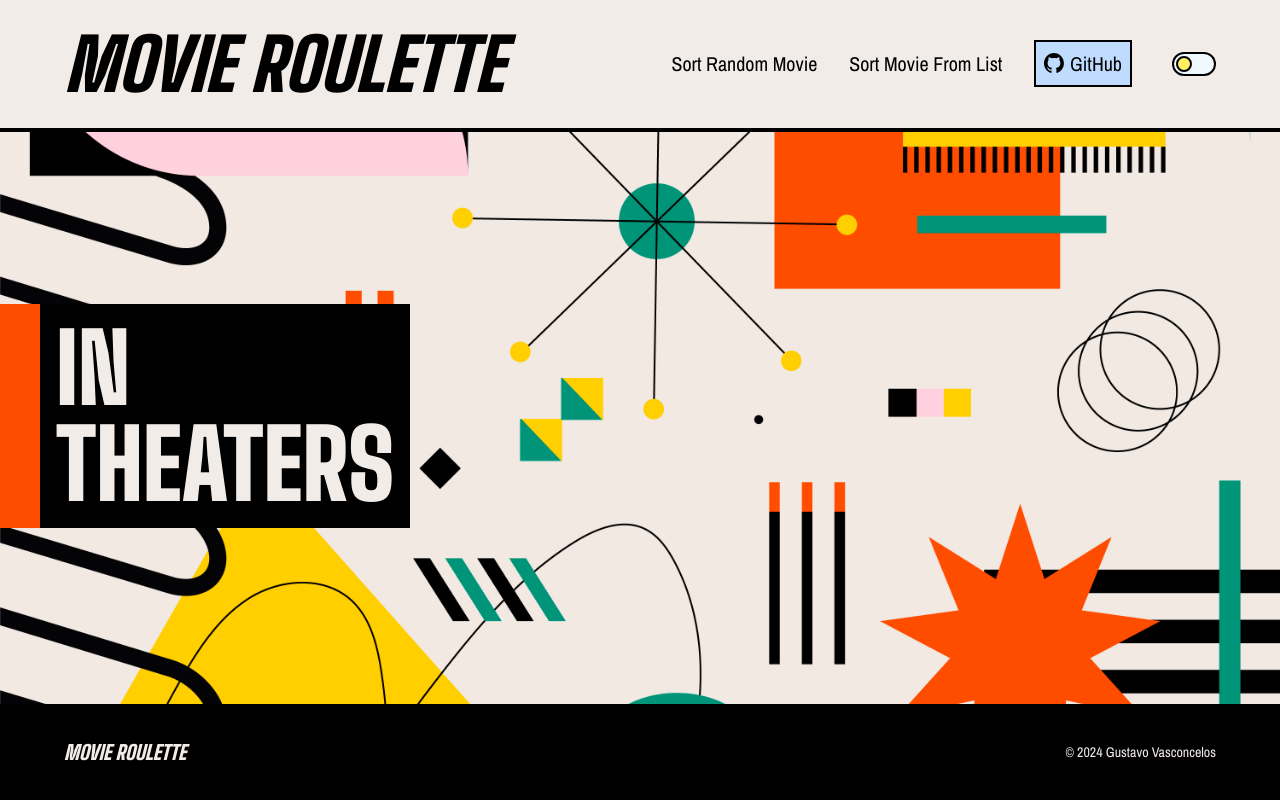
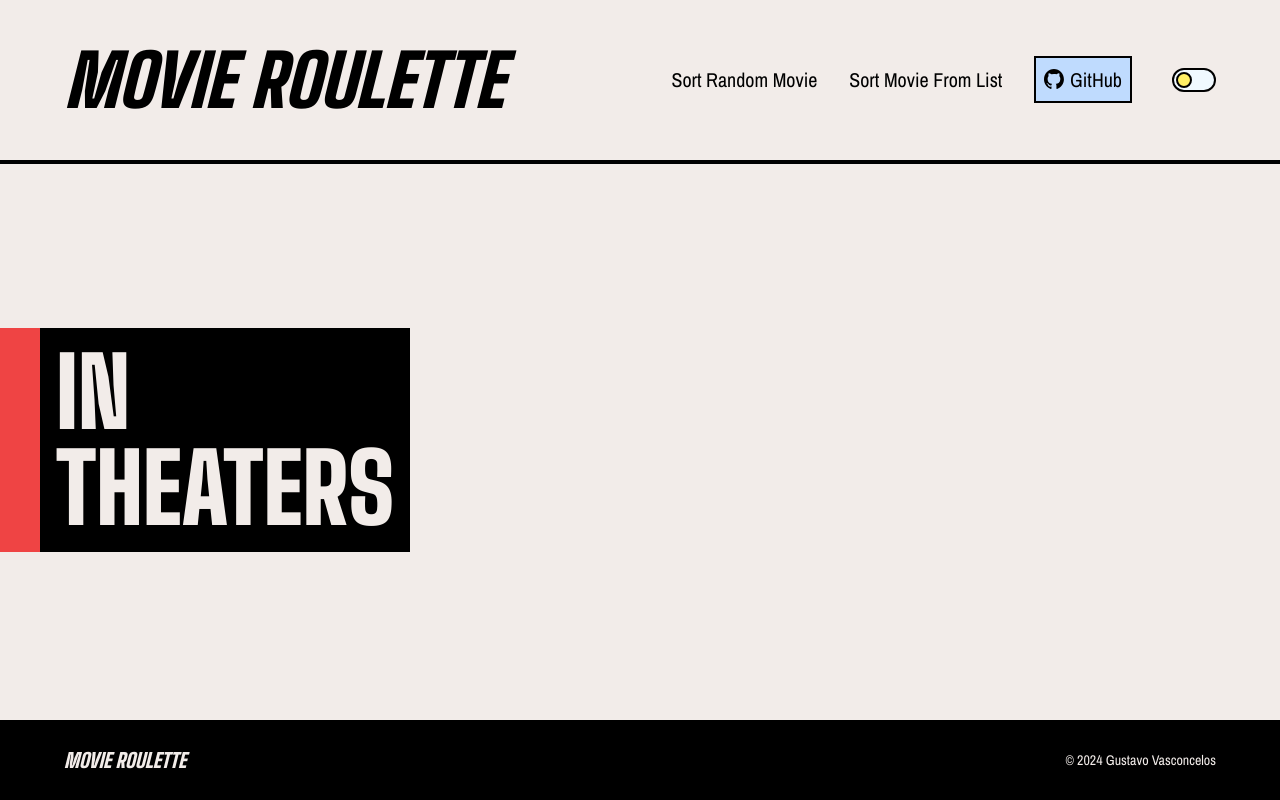
Before and after one commit to gusvsconcelos/movie-roulette, a React (Vite) app: page /#/ in a window 1280 px wide. Built offline with nearby package versions, Linux system fonts and the light colour scheme; no server answers.

Commit message:
design adjustments

```diff
--- a/src/components/layout/Footer.tsx
+++ b/src/components/layout/Footer.tsx
@@ -2,7 +2,7 @@ import { Title } from '../ui/Title';
 
 export function Footer() {
   return (
-    <footer className='flex justify-center items-center p-12 bg-black'>
+    <footer className='flex justify-center items-center p-10 bg-black'>
       <Title styles='absolute left-16 text-white-alt text-xl' />
       <p className='absolute right-16 text-sm font-ui text-white-alt antialiased hover:underline underline-offset-4'>
         &copy; {new Date().getFullYear()}{' '}
--- a/src/components/layout/Header.tsx
+++ b/src/components/layout/Header.tsx
@@ -4,7 +4,7 @@ import { ToggleSwitch } from '../ui/ToggleSwitch';
 
 export function Header() {
   return (
-    <header className='flex justify-center items-center p-16 bg-white-alt shadow-header'>
+    <header className='flex justify-center items-center p-20 bg-white-alt shadow-header'>
       <Title styles='absolute left-16 text-7xl text-black' />
       <Nav />
       <ToggleSwitch />
--- a/src/components/layout/Layout.tsx
+++ b/src/components/layout/Layout.tsx
@@ -6,7 +6,7 @@ export function Layout() {
   return (
     <>
       <Header />
-      <main className='flex flex-col justify-center items-center min-h-[calc(100vh-224px)]'>
+      <main className='flex flex-col justify-center items-center min-h-[calc(100vh-240px)]'>
         <Outlet />
       </main>
       <Footer />
--- a/src/components/ui/Card.tsx
+++ b/src/components/ui/Card.tsx
@@ -13,15 +13,15 @@ interface props {
 
 export function Card(prop: props) {
   return (
-    <article className='flex justify-center items-center w-fit h-fit min-w-[425px] m-2 p-4 border-4 border-black bg-white-alt shadow-brute'>
+    <article className='flex justify-center items-center w-fit h-fit min-w-96 m-2 p-3 border-4 border-black bg-white-alt shadow-brute'>
       {/* Movie poster */}
       <div className='relative w-56 h-80 m-1'>
-        <div className='absolute top-8 left-4 w-[197px] h-[276px] border-2 border-black'></div>
+        <div className='absolute top-8 left-5 w-48 h-72 border-2 border-black'></div>
 
         <img
           src={prop.poster}
           alt='Poster Placeholder'
-          className='absolute top-5 left-2 w-48 h-[275px]'
+          className='absolute top-5 left-2 w-48 h-72 border-2 border-black'
           id='poster'
         />
       </div>
--- a/src/components/ui/Rating.tsx
+++ b/src/components/ui/Rating.tsx
@@ -10,12 +10,12 @@ export function Rating({ rate }: { rate: number }) {
         <FaStar key={i} className='mr-2' />
       ) : (
         <FaRegStar key={i} className='mr-2' />
-      )
+      ),
     );
   }
 
   return (
-    <div className='inline-flex mt-4 text-orange-600 text-[1.7rem] drop-shadow-outline'>
+    <div className='inline-flex mt-4 text-red-500 text-[1.7rem] drop-shadow-outline'>
       {stars}
     </div>
   );
--- a/src/components/ui/Title.tsx
+++ b/src/components/ui/Title.tsx
@@ -11,7 +11,7 @@ export function Title({ styles }: { styles: string }) {
 export function InTheater() {
   return (
     <h1
-      className={`absolute left-[2.5rem] top-100 p-4 text-white-alt font-title font-black text-8xl antialiased bg-black shadow-[-40px_0] shadow-[#FF4D00]`}>
+      className={`absolute left-[2.5rem] top-100 p-4 text-white-alt font-title font-black text-8xl antialiased bg-black shadow-[-40px_0] shadow-red-500`}>
       IN <br /> THEATERS
     </h1>
   );
@@ -20,7 +20,7 @@ export function InTheater() {
 export function RandomMovie() {
   return (
     <h1
-      className={`absolute left-[2.5rem] top-100 p-4 text-white-alt font-title font-black text-8xl antialiased bg-black shadow-[-40px_0] shadow-[#FF4D00]`}>
+      className={`absolute left-[2.5rem] top-100 p-4 text-white-alt font-title font-black text-8xl antialiased bg-black shadow-[-40px_0] shadow-red-500`}>
       RANDOM <br /> SORTING
     </h1>
   );
@@ -29,7 +29,7 @@ export function RandomMovie() {
 export function ListSorting() {
   return (
     <h1
-      className={`absolute left-[2.5rem] top-100 p-4 text-white-alt font-title font-black text-8xl antialiased bg-black shadow-[-40px_0] shadow-[#FF4D00]`}>
+      className={`absolute left-[2.5rem] top-100 p-4 text-white-alt font-title font-black text-8xl antialiased bg-black shadow-[-40px_0] shadow-red-500`}>
       LIST <br /> SORTING
     </h1>
   );
--- a/src/pages/home.tsx
+++ b/src/pages/home.tsx
@@ -6,7 +6,7 @@ import { InTheater } from '../components/ui/Title';
 interface Movie {
   index: number;
   poster: string;
-  name: string;
+  title: string;
   date: string;
   director: string;
   genres: string;
@@ -18,7 +18,7 @@ export function Home() {
   const [movie, setMovie] = useState<Movie>({
     index: 0,
     poster: '',
-    name: 'Movie Name',
+    title: 'Movie Name',
     date: '01-01-1970',
     director: 'Movie Diector',
     genres: 'Genres',
@@ -43,7 +43,7 @@ export function Home() {
 
         const response = await fetch(
           'https://api.themoviedb.org/3/movie/now_playing?language=en-US&page=1',
-          options
+          options,
         );
         const data = await response.json();
 
@@ -53,7 +53,7 @@ export function Home() {
 
         const poster: string = data.results[index].poster_path;
 
-        const movieTitle: string =
+        const title: string =
           data.results[index].title.includes(':') &&
           data.results[index].title.length > 20
             ? data.results[index].title.split(':')[0]
@@ -64,7 +64,7 @@ export function Home() {
 
         const creditsResponse = await fetch(
           `https://api.themoviedb.org/3/movie/${movieID}/credits?language=en-US`,
-          options
+          options,
         );
         const credits = await creditsResponse.json();
 
@@ -73,7 +73,7 @@ export function Home() {
 
         const detailsResponse = await fetch(
           `https://api.themoviedb.org/3/movie/${movieID}?language=en-US`,
-          options
+          options,
         );
         const details = await detailsResponse.json();
 
@@ -86,7 +86,7 @@ export function Home() {
         setMovie((prevMovie) => ({
           ...prevMovie,
           poster: poster,
-          name: movieTitle,
+          title: title,
           date: date,
           director: director ? director.name : 'Unknown',
           genres: genres,
@@ -139,7 +139,7 @@ export function Home() {
               ? `https://image.tmdb.org/t/p/original/${movie.poster}`
               : 'src/assets/images/movie-poster-placeholder.jpg'
           }
-          movie={movie.name}
+          movie={movie.title}
           director={movie.director}
           genres={movie.genres}
           date={movie.date}
--- a/src/styles/index.css
+++ b/src/styles/index.css
@@ -12,9 +12,9 @@
 
 #root {
   background-color: #f2ece9;
-  background-image: url('src/assets/images/background-light.jpg');
+  /* background-image: url('src/assets/images/background-light.jpg'); */
   background-repeat: no-repeat;
-  background-size: cover;
+  background-size: auto;
   background-position: center;
   background-attachment: fixed;
   overflow: hidden;
```
Also changed, not shown: src/assets/images/background-light.jpg (deleted), src/assets/images/background-light.png (deleted).
